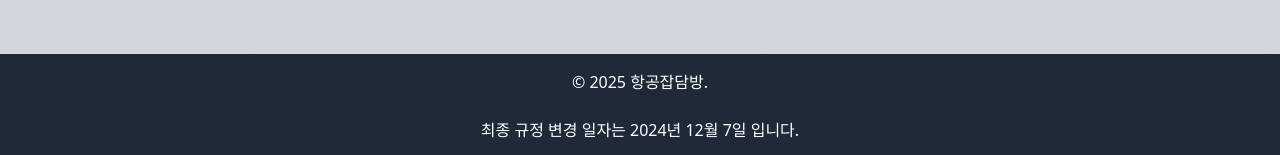
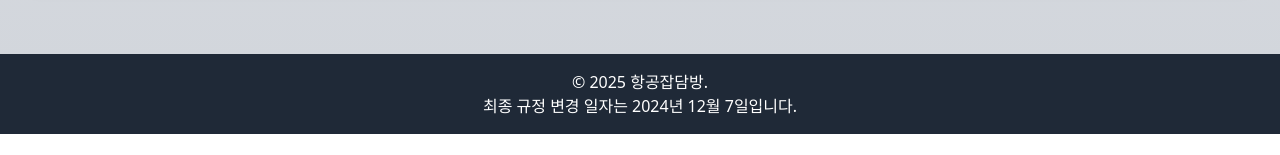
Before and after one commit to jinho5473/1m-maintenance, a plain HTML site: page index.html in a window 1280 px wide. Shown: the part 2002-2157 px from the top of the page. After the commit the page ends 2136 px from the top, so only its background shows below. Drawn offline with nearby package versions, Linux system fonts and the light colour scheme.

Commit message:
Update index.html

```diff
--- a/index.html
+++ b/index.html
@@ -3,7 +3,7 @@
 <head>
   <meta charset="UTF-8">
   <meta name="viewport" content="width=device-width, initial-scale=1.0">
-  <title>사이트 긴급점검 중</title>
+  <title>1분항공 오픈채팅방 규정 (임시페이지)</title>
   <script src="https://cdn.tailwindcss.com"></script>
 </head>
 <body class="bg-gradient-to-b from-gray-100 to-gray-300 text-gray-800">
@@ -79,7 +79,7 @@
 
   <!-- Footer -->
   <footer class="bg-gray-800 p-4 text-center text-white mt-12">
-    <p>&copy; 2025 항공잡담방. <br><br>최종 규정 변경 일자는 2024년 12월 7일 입니다.</p>
+    <p>&copy; 2025 항공잡담방.<br>최종 규정 변경 일자는 2024년 12월 7일입니다.</p>
   </footer>
 </body>
 </html>
```
